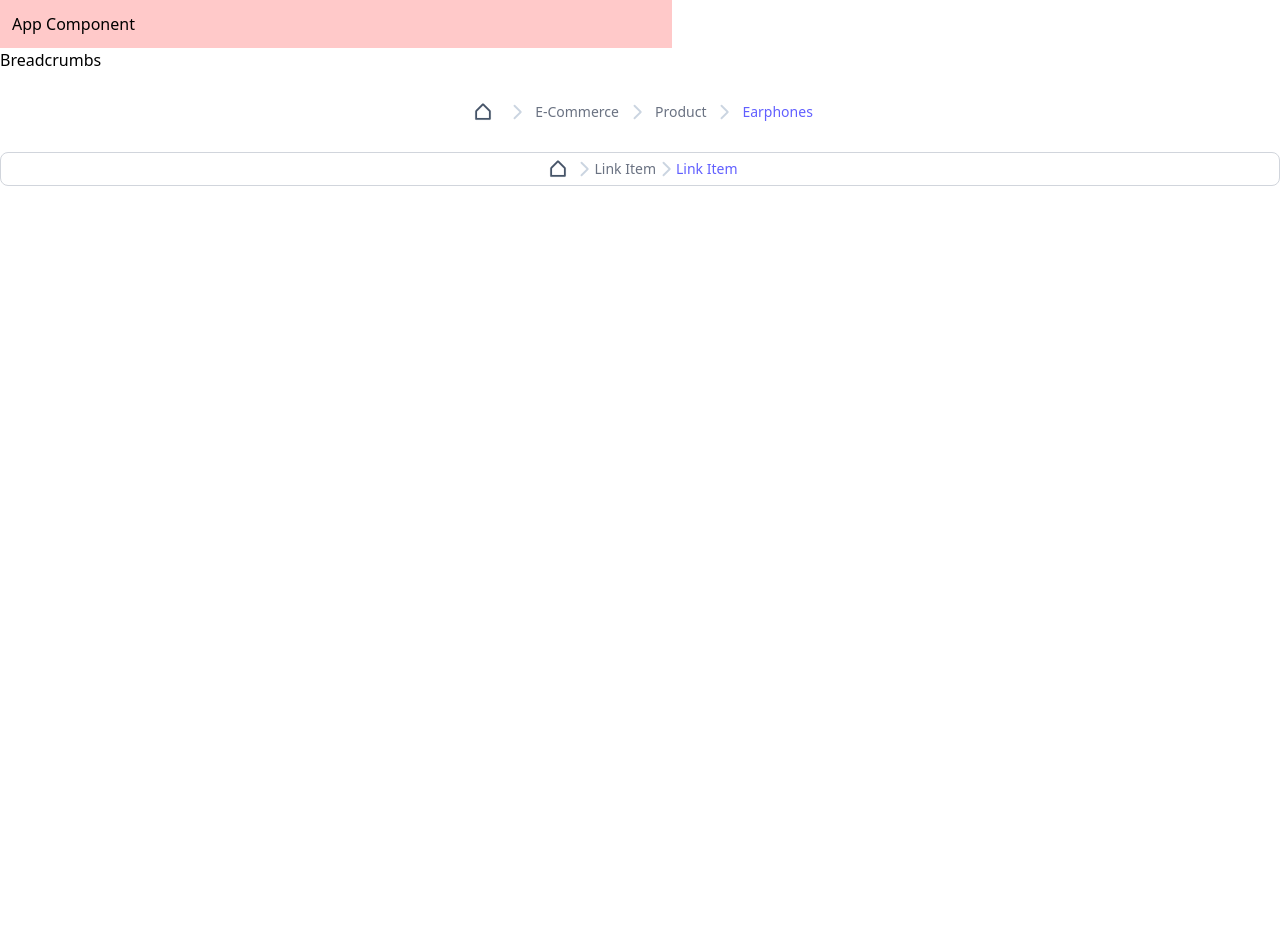
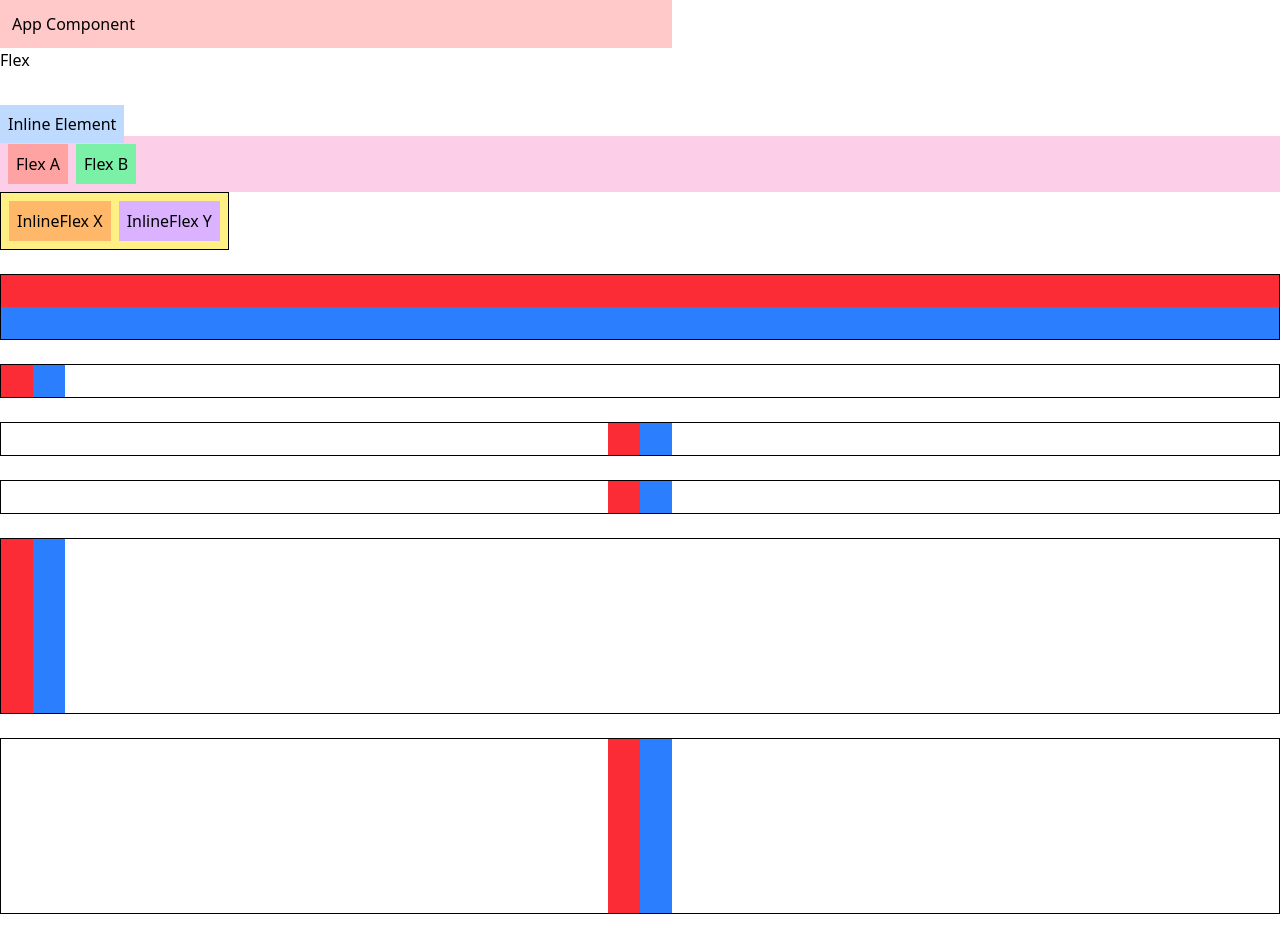
Before and after one commit to vijay4211/Prebuild_Ui_Tailwindcss, a React (Vite) app: page / in a window 1280 px wide. Shown: the top 937 px of the page. Before the commit the page ends 800 px from the top, so only its background shows below. Built offline with nearby package versions, Linux system fonts and the light colour scheme.

Commit message:
flex some concept done

```diff
--- a/src/App.jsx
+++ b/src/App.jsx
@@ -5,17 +5,19 @@ import Avatar from "./Avatar/Avatar";
 import Badge from "./Badge/Badge";
 import { Banner } from "./Banner/Banner";
 import Breadcrumbs from "./Breadcrumbs/Breadcrumbs";
+import Cart from "./Cart/Cart";
 
 const App = () => {
   return (
     <div>
       <div className="bg-red-200 p-3 max-w-2xl">App Component</div>
       {/* <Alert /> */}
-      {/* <Flex /> */}
+      <Flex />
       {/* <Avatar /> */}
       {/* <Badge /> */}
       {/* <Banner /> */}
-      <Breadcrumbs />
+      {/* <Breadcrumbs /> */}
+      {/* <Cart /> */}
     </div>
   );
 };
--- /dev/null
+++ b/src/Cart/Cart.jsx
@@ -0,0 +1,78 @@
+import React from "react";
+
+const Cart = () => {
+  return (
+    <>
+      <h2 className="mb-6">Cart</h2>
+      {/* Container */}
+      <div className="space-y-10">
+        {/* --------------------Music Card */}
+        {/* main */}
+        <div className="bg-white p-4 shadow rounded-lg max-w-80 border border-gray-500">
+          <p className="text-gray-900 text-xl font-semibold uppercase">
+            Daily mix
+          </p>
+          <p className="text-gray-500 text-sm">12 Tracks</p>
+          <p className="text-gray-900 font-semibold text-sm mb-3">
+            Fronted Radio
+          </p>
+          <img
+            class="rounded-md"
+            src="https://images.unsplash.com/photo-1546435770-a3e426bf472b?q=80&w=700&auto=format&fit=crop"
+            alt=""
+          ></img>
+        </div>
+
+        {/* -------------------------------Notify Card with Glass Effect */}
+        {/* main */}
+        <div className="max-w-80  text-sm text-white/80 flex justify-center items-center relative">
+          <div className="flex items-center justify-around w-full max-w-72 py-2 border border-white/20 bg-white/10 backdrop-blur-sm absolute bottom-2">
+            <p className="text-center">Available soon.</p>
+            <button className="bg-black/50 px-6 py-1.5 rounded-full cursor-pointer">
+              Notify me
+            </button>
+          </div>
+          <img
+            class="rounded-md"
+            src="https://images.unsplash.com/photo-1599669454699-248893623440?q=80&w=600&auto=format&fit=crop"
+            alt=""
+          ></img>
+        </div>
+
+        {/* ---------------------Simple Card with Button */}
+        {/* main */}
+        <div className="border max-w-80 p-4 rounded-lg shadow text-sm">
+          <img
+            class="rounded-md max-h-40 w-full object-cover"
+            src="https://images.unsplash.com/photo-1560264418-c4445382edbc?q=80&w=400"
+            alt="officeImage"
+          ></img>
+          <p className="text-gray-900 text-xl font-semibold ml-2 mt-2">
+            Your Card Title
+          </p>
+          <p className="text-gray-500 ml-2 mt-3">
+            Lorem ipsum dolor sit amet, consectetur adipiscing elit, sed do
+            eiusmod tempor incididunt ut labore et dolore..
+          </p>
+          <button
+            type="button"
+            className="bg-indigo-600 px-6 py-2 text-white font-medium rounded ml-2 mt-4 mb-3"
+          >
+            Learn More
+          </button>
+        </div>
+
+        {/* ----------------------------User Profile Card */}
+        {/* main */}
+        <div className="flex">
+            {/* One */}
+            <div className="bg-red-500 p-4"></div>
+            {/* Two */}
+            <div className="bg-blue-500 p-4"></div>
+        </div>
+      </div>
+    </>
+  );
+};
+
+export default Cart;
--- a/src/Flex/Flex.jsx
+++ b/src/Flex/Flex.jsx
@@ -3,7 +3,8 @@ import React from "react";
 const Flex = () => {
   return (
     <>
-      <div className="mb-5">Flex</div>
+      <div className="mb-10 ">Flex</div>
+      <div className="space-y-6">
         {/* inline */}
         <span className="bg-blue-200 p-2 inline">Inline Element</span>
         <div>
@@ -18,6 +19,50 @@ const Flex = () => {
               <div class="bg-orange-300 p-2">InlineFlex X</div>
               <div class="bg-purple-300 p-2">InlineFlex Y</div>
             </span>
+          </div>
+        </div>
+        {/* Without flex*/}
+        <div className="border">
+          <div className="bg-red-500 p-4"></div>
+          <div className="bg-blue-500 p-4"></div>
+        </div>
+
+        {/*flex */}
+        <div className="border flex">
+          <div className="bg-red-500 p-4"></div>
+          <div className="bg-blue-500 p-4"></div>
+        </div>
+
+        {/* flex + justify-center */}
+        <div className="border flex justify-center">
+          <div className="bg-red-500 p-4"></div>
+          <div className="bg-blue-500 p-4"></div>
+        </div>
+
+        {/*  flex + justify-center + items-center */}
+        {/* items-center = sathi height must aahe */}
+        <div className="border flex justify-center items-center">
+          <div className="bg-red-500 p-4"></div>
+          <div className="bg-blue-500 p-4"></div>
+        </div>
+
+        {/* flex + height */}
+        {/* parent ni flex dilya mule child cha behaviour change zal aahe */}
+        <div className="flex border h-44">
+          <div className="bg-red-500 p-4"></div>
+          <div className="bg-blue-500 p-4"></div>
+        </div>
+
+        {/* Flex + Justify-center + height */}
+        <div className="flex justify-center border h-44">
+          <div className="bg-red-500 p-4"></div>
+          <div className="bg-blue-500 p-4"></div>
+        </div>
+
+        {/* flex + justify-center + items-center + height */}
+        <div className="flex justify-center items-center border h-44">
+          <div className="bg-red-500 p-4"></div>
+          <div className="bg-blue-500 p-4"></div>
         </div>
       </div>
     </>
```
Also changed, not shown: Notes.txt. Lines whose indentation alone changed are shown as unchanged.
